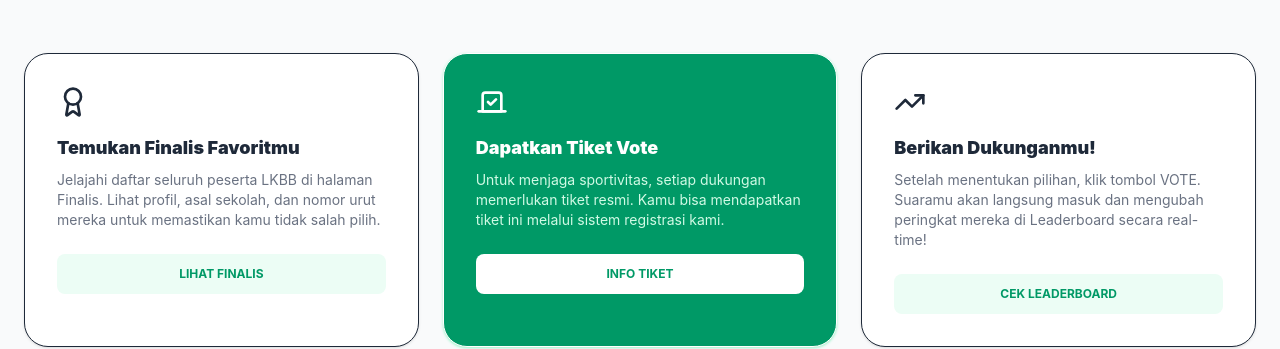
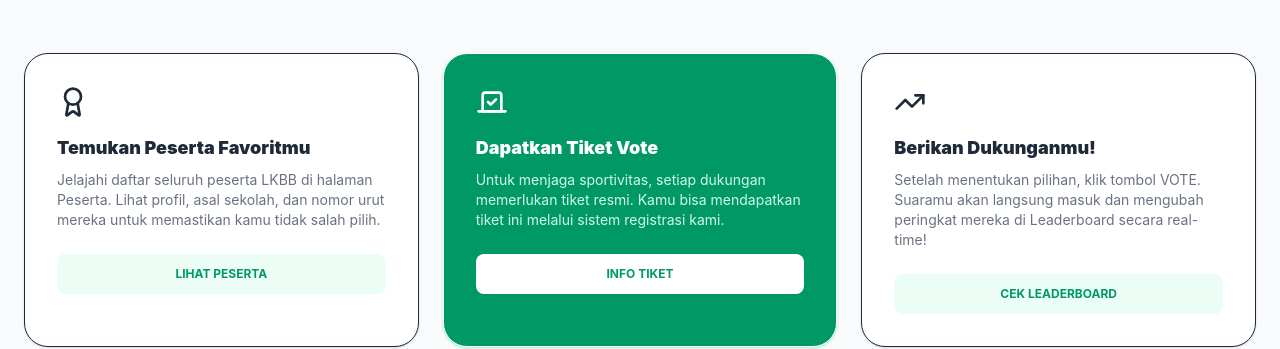
Before and after one commit to sofyanyd/votingforbasi, a React (Vite) app in the folder frontend/: page /beranda in a window 1280 px wide. Shown: the part 920-1269 px from the top of the page. Built offline with nearby package versions, Linux system fonts and the light colour scheme.

Commit message:
update kecil

```diff
--- a/frontend/index.html
+++ b/frontend/index.html
@@ -2,9 +2,9 @@
 <html lang="en">
   <head>
     <meta charset="UTF-8" />
-    <link rel="icon" type="image/svg+xml" href="/favicon.svg" />
+    <link rel="icon" type="image/svg+xml" href="/https://forbasi.or.id/logo-forbasi.png" />
     <meta name="viewport" content="width=device-width, initial-scale=1.0" />
-    <title>projectpt5</title>
+    <title>votingkejurcab</title>
   </head>
   <body>
     <div id="root"></div>
--- a/frontend/src/pages/Beranda.tsx
+++ b/frontend/src/pages/Beranda.tsx
@@ -8,8 +8,8 @@ export default function Dashboard() {
 
     const faqItems = [
         { title: "Apa itu Voting KEJURCAB?", description: "Ini adalah platform pemungutan suara resmi untuk menentukan juara favorit pada ajang Lomba Keterampilan Baris Berbaris (LKBB) Tingkat Cabang (KEJURCAB) Tahun 2026." },
-        { title: "Bagaimana cara melakukan voting?", description: "Kamu bisa pergi ke tab 'Finalis', pilih pleton jagoanmu, lalu klik tombol 'Vote'. Pastikan kamu sudah memiliki tiket/kuota vote yang valid." },
-        { title: "Apakah satu akun bisa vote berkali-kali?", description: "Sistem voting diatur sesuai dengan kebijakan panitia. Biasanya, satu tiket/kuota berlaku untuk satu kali vote." },
+        { title: "Bagaimana cara melakukan voting?", description: "Kamu bisa pergi ke tab 'Dukungan' lalu 'BELI TIKET VOTE', pilih pleton jagoanmu, lalu klik tombol 'Vote'. Pastikan kamu sudah memiliki tiket/kuota vote yang valid." },
+        { title: "Apakah satu akun bisa vote berkali-kali?", description: "Sistem voting diatur sesuai dengan kebijakan panitia." },
         { title: "Kapan periode voting ditutup?", description: "Voting akan ditutup secara otomatis pada hari puncak pelaksanaan. Pastikan kamu memberikan dukungan sebelum waktu habis!" },
         { title: "Bagaimana cara melihat siapa yang memimpin?", description: "Kamu bisa memantau perolehan suara sementara secara real-time melalui menu 'Leaderboard' di bagian atas halaman." },
     ];
@@ -17,9 +17,9 @@ export default function Dashboard() {
     // ── DATA TATA CARA VOTING ──
     const votingSteps = [
         {
-            title: "Temukan Finalis Favoritmu",
-            desc: `Jelajahi daftar seluruh peserta LKBB di halaman Finalis. Lihat profil, asal sekolah, dan nomor urut mereka untuk memastikan kamu tidak salah pilih.`,
-            btnLabel: "LIHAT FINALIS",
+            title: "Temukan Peserta Favoritmu",
+            desc: `Jelajahi daftar seluruh peserta LKBB di halaman Peserta. Lihat profil, asal sekolah, dan nomor urut mereka untuk memastikan kamu tidak salah pilih.`,
+            btnLabel: "LIHAT PESERTA",
             link: "/peserta",
             bg: "white",
             icon: Award
--- a/frontend/src/pages/Peserta.tsx
+++ b/frontend/src/pages/Peserta.tsx
@@ -76,7 +76,7 @@ export default function Peserta() {
           </h1>
 
           <p className="text-lg text-slate-600 leading-relaxed max-w-2xl mx-auto mb-10">
-            Kenali seluruh pleton tangguh yang akan bertanding memperebutkan piala bergilir dan gelar Juara Favorit di KEJURCAB. Tentukan jagoanmu dari sekarang!
+            Kenali seluruh pleton tangguh yang akan bertanding memperebutkan piala dan gelar Juara Favorit di KEJURCAB 2026. Tentukan jagoanmu dari sekarang!
           </p>
 
           <div className="flex flex-wrap items-center justify-center gap-4">
@@ -90,9 +90,9 @@ export default function Peserta() {
       <section className="max-w-5xl mx-auto px-6 -mt-8 relative z-20 mb-16">
         <div className="bg-white rounded-2xl shadow-lg border border-slate-100 p-2 flex flex-col md:flex-row divide-y md:divide-y-0 md:divide-x divide-slate-100">
           {[
-            { icon: Calendar, title: "Tanggal", val: "26 Okt 2026" },
-            { icon: Clock, title: "Waktu", val: "07.00 WIB" },
-            { icon: MapPin, title: "Lokasi", val: "Lapangan Utama" },
+            { icon: Calendar, title: "Tanggal", val: "12 Juli 2026" },
+            { icon: Clock, title: "Waktu", val: "08.00 WIB" },
+            { icon: MapPin, title: "Lokasi", val: "Lapangan Universitas BSI Kampus Tegal" },
             { icon: CheckCircle, title: "Juara", val: "16.00 WIB" },
           ].map((item, i) => (
             <div key={i} className="flex-1 flex items-center justify-center gap-4 p-4 hover:bg-slate-50 transition-colors rounded-xl md:rounded-none first:rounded-t-xl md:first:rounded-l-xl md:first:rounded-tr-none last:rounded-b-xl md:last:rounded-r-xl md:last:rounded-bl-none">
```
Also changed, not shown: frontend/public/favicon.png (renamed from frontend/public/LOGO FORBASI.png).
